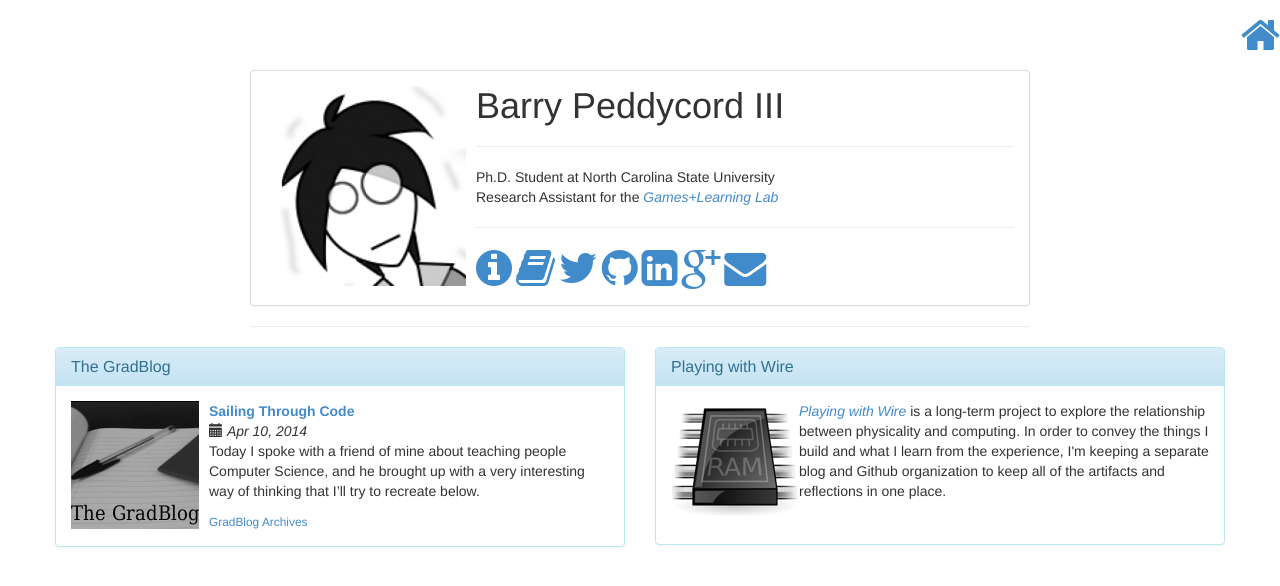
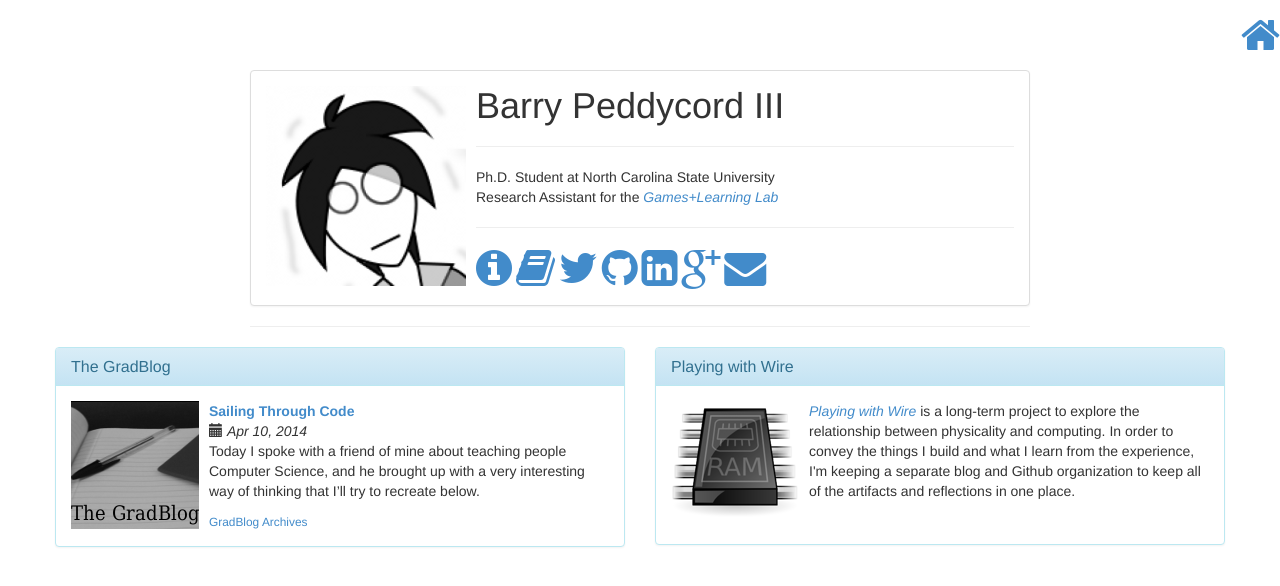
Before and after one commit to isharacomix/oldsite, a Jekyll site: the page built from index.html, in a window 1280 px wide. Shown: the top 586 px of the page. Built offline with Jekyll 4.4.1, drawn with Linux system fonts in a browser that asks for light colours; Markdown is read by kramdown in place of the engine named in the settings.

```diff
--- a/index.html
+++ b/index.html
@@ -89,11 +89,14 @@
         <h3 class="panel-title">Playing with Wire</h3>
       </div>
       <div class="panel-body">
+       <div class="media">
         <a class="pull-left" href="http://playing-with-wire.org">
-          <img src="{{ site.baseurl }}img/project_wire.png" alt="">
+          <img class="media-object" src="{{ site.baseurl }}img/project_wire.png" alt="">
         </a>
-
+        <div class="media-body">
         <em><a href="http://playing-with-wire.org">Playing with Wire</a></em> is a long-term project to explore the relationship between physicality and computing. In order to convey the things I build and what I learn from the experience, I'm keeping a separate blog and Github organization to keep all of the artifacts and reflections in one place.
+      </div>
+      </div>
       </div>
     </div>
   </div>
```
